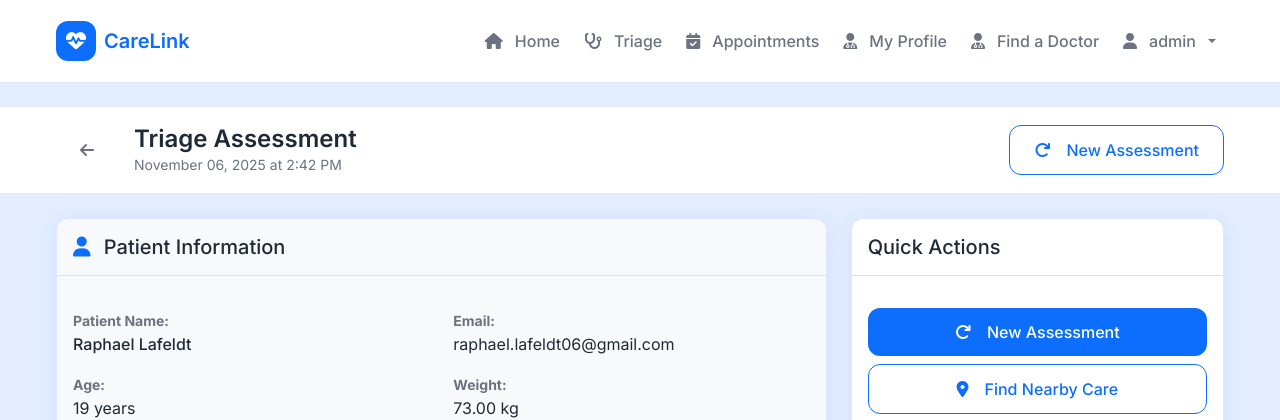
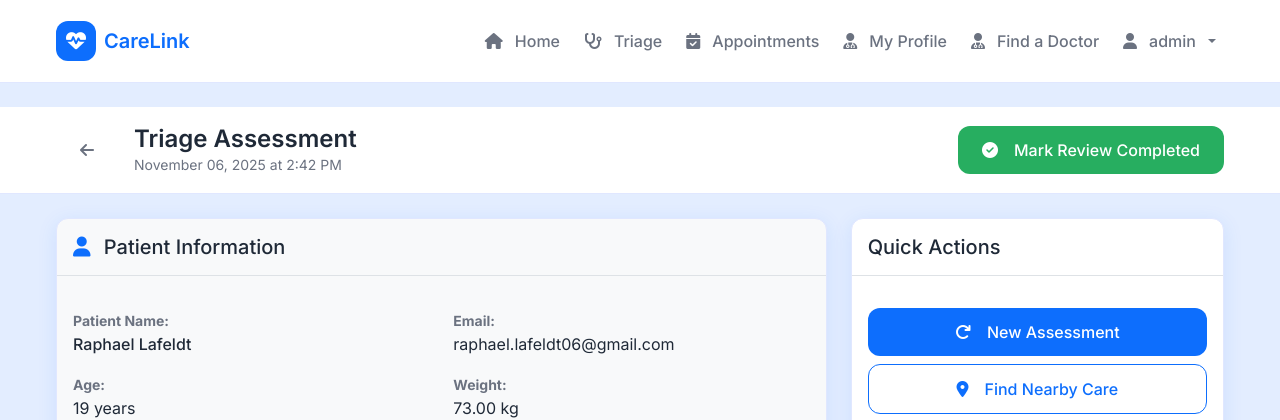
Before and after one commit to om423/CareLink, a Django app: page /triage/history/11/ in a window 1280 px wide. Shown: the top 420 px of the page. Run offline with Django 5.2, Linux system fonts and the light colour scheme; a user stored in the database is signed in; data comes from the database, SQL or seed files in the repository.

Commit message:
Add triage review status functionality and fix styling
- Add review_status field to TriageInteraction model (pending_review, under_review, finished_review)
- Update status to 'under_review' when doctor views a triage report
- Add 'Mark Review Completed' button for doctors
- Display review status in admin dashboard and doctor dashboard
- Fix pending review badge styling (lighter yellow, smaller size)
- Fix flake8 errors (add newlines at end of files)

```diff
--- a/requirements.txt
+++ b/requirements.txt
@@ -11,5 +11,6 @@ flake8==7.1.1
 black==24.8.0
 isort==5.13.2
 djlint==1.35.2
+pre-commit==4.3.0
 google-generativeai==0.7.2
 google-genai
--- a/templates/triage/detail.html
+++ b/templates/triage/detail.html
@@ -28,7 +28,19 @@
             </p>
           </div>
         </div>
-        {% if user.is_authenticated and user.patient_profile.role == 'patient' %}
+        {% if is_doctor_view %}
+        <div class="d-flex gap-2">
+          {% if interaction.review_status != 'finished_review' %}
+          <button id="markCompletedBtn" class="btn btn-success" data-interaction-id="{{ interaction.id }}">
+            <i class="fas fa-check-circle me-2"></i>Mark Review Completed
+          </button>
+          {% else %}
+          <span class="badge bg-success" style="padding: 8px 16px; font-size: var(--cl-base);">
+            <i class="fas fa-check-circle me-2"></i>Review Completed
+          </span>
+          {% endif %}
+        </div>
+        {% elif user.is_authenticated and user.patient_profile.role == 'patient' %}
         <div class="d-flex gap-2">
           <a href="{% url 'triage:chat' %}" class="btn btn-outline-primary">
             <i class="fas fa-redo me-2"></i>New Assessment
@@ -485,5 +497,51 @@ document.getElementById("doctorNotesForm").addEventListener("submit", async func
 });
 </script>
   {% endif %}
+  {% if is_doctor_view %}
+<script>
+const markCompletedBtn = document.getElementById("markCompletedBtn");
+if (markCompletedBtn) {
+  markCompletedBtn.addEventListener("click", async function(e) {
+    e.preventDefault();
+    const btn = e.target.closest("button") || e.target;
+    const interactionId = btn.dataset.interactionId;
+    const csrf = document.querySelector("[name=csrfmiddlewaretoken]").value;
+
+    // Disable button and show loading state
+    btn.disabled = true;
+    const originalHTML = btn.innerHTML;
+    btn.innerHTML = '<i class="fas fa-spinner fa-spin me-2"></i>Marking...';
+
+    try {
+      const res = await fetch(
+        `/triage/admin/review/${interactionId}/complete/`,
+        {
+          method: "POST",
+          headers: {
+            "X-CSRFToken": csrf,
+            "Content-Type": "application/json",
+          },
+        }
+      );
+
+      const json = await res.json();
+
+      if (json.success) {
+        // Replace button with completed badge
+        btn.outerHTML = '<span class="badge bg-success" style="padding: 8px 16px; font-size: var(--cl-base);"><i class="fas fa-check-circle me-2"></i>Review Completed</span>';
+      } else {
+        alert(json.error || "Failed to mark review as completed. Please try again.");
+        btn.disabled = false;
+        btn.innerHTML = originalHTML;
+      }
+    } catch (error) {
+      alert("Error: " + error.message);
+      btn.disabled = false;
+      btn.innerHTML = originalHTML;
+    }
+  });
+}
+</script>
+  {% endif %}
 {% endif %}
 {% endblock %}
--- a/triage/models.py
+++ b/triage/models.py
@@ -34,6 +34,16 @@ class TriageInteraction(models.Model):
         blank=True,
         help_text="Timestamp when doctor notes were last updated"
     )
+    review_status = models.CharField(
+        max_length=20,
+        choices=[
+            ("pending_review", "Pending Review"),
+            ("under_review", "Under Review"),
+            ("finished_review", "Finished Review"),
+        ],
+        default="pending_review",
+        help_text="Current status of the triage review process"
+    )
     created_at = models.DateTimeField(auto_now_add=True)
     updated_at = models.DateTimeField(auto_now=True)
 
--- a/triage/urls.py
+++ b/triage/urls.py
@@ -15,4 +15,9 @@ urlpatterns = [
         views.update_doctor_notes,
         name="update_doctor_notes"
     ),
+    path(
+        "admin/review/<int:interaction_id>/complete/",
+        views.mark_review_completed,
+        name="mark_review_completed"
+    ),
 ]
--- a/triage/views.py
+++ b/triage/views.py
@@ -69,6 +69,10 @@ def detail(request, interaction_id):
         interaction = get_object_or_404(
             TriageInteraction, id=interaction_id
         )
+        # Update status to "under_review" if it's currently "pending_review"
+        if interaction.review_status == "pending_review":
+            interaction.review_status = "under_review"
+            interaction.save(update_fields=["review_status"])
     else:
         interaction = get_object_or_404(
             TriageInteraction, id=interaction_id, user=request.user
@@ -231,6 +235,7 @@ def chat_api(request):
                         'symptoms_text': combined_symptoms,
                         'severity': result.get("severity"),
                         'result': result,
+                        'review_status': 'pending_review',
                     }
                 )
                 # If interaction already exists, update it with latest information
@@ -246,6 +251,7 @@ def chat_api(request):
                     symptoms_text=combined_symptoms,
                     severity=result.get("severity"),
                     result=result,
+                    review_status='pending_review',
                 )
         except Exception:
             # non-fatal; do not block UI if persistence fails
@@ -261,6 +267,47 @@ def chat_api(request):
         return JsonResponse({
             "error": f"Sorry — something went wrong generating your preliminary assessment: {e}"
         }, status=500)
+
+
+@login_required
+@require_POST
+def mark_review_completed(request, interaction_id):
+    """
+    Allow staff/admin or doctors to mark a triage review as completed.
+    """
+    # Check if user is staff/admin or has doctor role
+    can_complete_review = False
+    if request.user.is_staff or request.user.is_superuser:
+        can_complete_review = True
+    else:
+        try:
+            if PatientProfile is not None:
+                profile = PatientProfile.objects.get(user=request.user)
+                if profile.role == 'doctor':
+                    can_complete_review = True
+        except Exception:
+            pass
+
+    if not can_complete_review:
+        return JsonResponse(
+            {"error": "Access denied. Only doctors/admins can mark reviews as completed."},
+            status=403
+        )
+
+    try:
+        triage = TriageInteraction.objects.get(pk=interaction_id)
+    except TriageInteraction.DoesNotExist:
+        return JsonResponse(
+            {"error": "Triage record not found."}, status=404
+        )
+
+    triage.review_status = "finished_review"
+    triage.save(update_fields=["review_status"])
+
+    return JsonResponse({
+        "success": True,
+        "review_status": triage.review_status,
+    })
 
 
 @staff_member_required
```
Also changed, not shown: templates/doctors/index.html (+9 -3 lines), templates/triage/admin_dashboard.html (+14 -1 lines), accounts/models.py (line endings or trailing spaces), carelink/settings/base.py (line endings or trailing spaces), triage/migrations/0005_triageinteraction_review_status.py (added).
